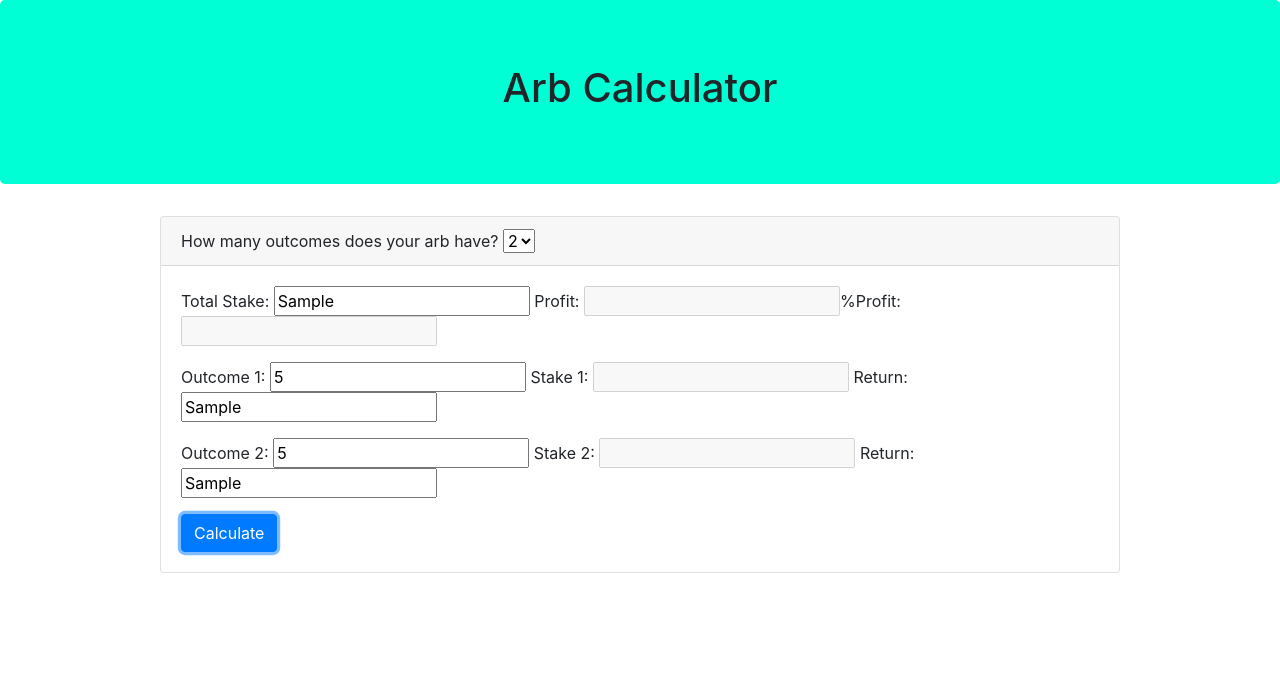
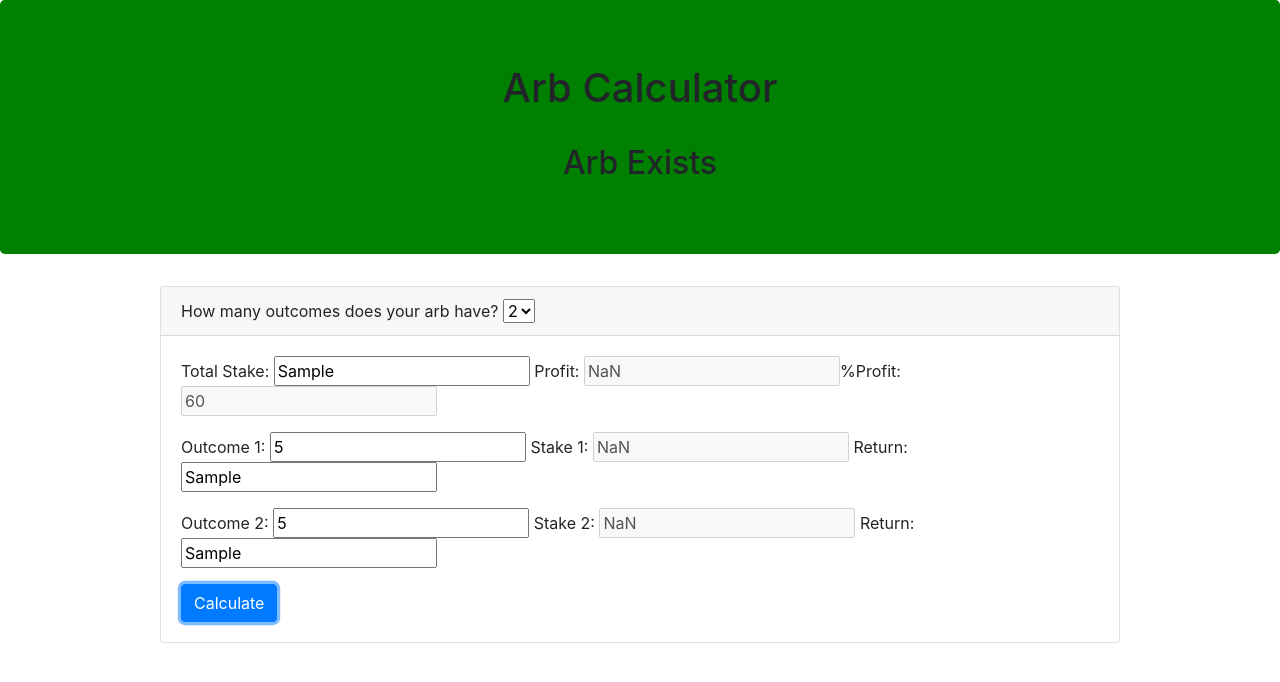
Before and after one commit to DavidRamsdale/arbitrage_calculator, a plain HTML site: page index.html in a window 1280 px wide. Both pictures are taken after typing "Sample", "5", "Sample", "5", "Sample" into the empty fields and a click on the button "Calculate". Drawn offline with nearby package versions, Linux system fonts and the light colour scheme.

Commit message:
Fixed the calc function to work for any arguments

```diff
--- a/app.js
+++ b/app.js
@@ -1,7 +1,7 @@
 function formSelector () {
     if (selection.value === "3" && selector_switch === false){
         outcome = document.getElementById("outcomes");
-        outcome.innerHTML += `<p>Outcome 3: <input id="c" type="number"> Stake 3: <input id="stake3" type="text" disabled="" value=""> Return: <input type="text"> <br> <br> </p>`;
+        outcome.innerHTML += `<p>Outcome 3: <input class="number" type="number"> Stake 3: <input id="stake3" type="text" disabled="" value=""> Return: <input type="text"> <br> <br> </p>`;
         selector_switch = true;
     }
     if (selection.value === "2" && selector_switch === true){
@@ -14,31 +14,40 @@ function isDefined() {
 
 }
 
-function calculate (a,b,c) {
-    let combine_margin = (1/a.value) + (1/b.value) + (1/c.value);
+function calculate (numbers) {
+    let combine_margin = 0;
     let total_stake = document.getElementById("total_stake").value;
-        if ( combine_margin <= 1){
-            document.getElementById("stake1").value = (total_stake * (1/a.value))/combine_margin;
-            document.getElementById("stake2").value = (total_stake * (1/b.value))/combine_margin;
-            document.getElementById("stake3").value = (total_stake * (1/c.value))/combine_margin;
+    console.log(numbers);
+    numbers.forEach((item, index) => {
+        console.log(item);
+        combine_margin += (1/parseInt(item.value));
+    });
+    console.log(combine_margin);
+    if (combine_margin <= 1) {
+        numbers.forEach((item, index) => {
+            let stake = document.getElementById(`stake${index + 1}`).value = (total_stake * (1/parseInt(item.value)))/combine_margin;
+        });
         document.getElementById("%profit").value = (1 - combine_margin)*100;
         document.getElementById("profit").value = (1 - combine_margin)*total_stake;
+        header = document.getElementById("header");
+        header.style.background = "Green";
+        header.innerHTML = `<h1>Arb Calculator</h1><br><h2>Arb Exists </h2>`;
 
-            header = document.getElementById("header");
-            header.style.background = "green";
-            header.innerHTML = `<h1>Arb Calculator</h1><br><h2> Arb Exists </h2>`;
-        }
-
-        else {
+    } else {
         header = document.getElementById("header");
         header.style.background = "red";
         header.innerHTML = `<h1>Arb Calculator</h1><br><h2> No Arb Exists </h2>`;
     }
+
 }
 
 
 let button = document.getElementById("button");
-button.addEventListener("click", () => calculate(a,b,c));
+button.addEventListener("click", () => {
+    let numbers = document.querySelectorAll(".number");
+    numbers = Array.from(numbers);
+    calculate(numbers);
+});
 
 let selection = document.getElementById("outcome_option");
 selection.addEventListener("click", formSelector)
--- a/index.html
+++ b/index.html
@@ -28,8 +28,8 @@
         <div class= "card-body">
             <div id ="outcomes">
                 <p>Total Stake: <input type="text" id="total_stake"> Profit: <input type="text" disabled id="profit">%Profit: <input type="text" disabled id="%profit"><br></p>
-                <p>Outcome 1: <input id="a" type="number"> Stake 1: <input id="stake1" type="text" disabled value=""> Return: <input type="text"> <br></p>
-                <p>Outcome 2: <input id="b" type="number"> Stake 2: <input id="stake2" type="text" disabled value=""> Return: <input type="text"> <br></p>
+                <p>Outcome 1: <input class="number" type="number"> Stake 1: <input id="stake1" type="text" disabled value=""> Return: <input type="text" id="return1"> <br></p>
+                <p>Outcome 2: <input class="number" type="number"> Stake 2: <input id="stake2" type="text" disabled value=""> Return: <input type="text" id="return2"> <br></p>
 
 
             </div>
```
Lines whose indentation alone changed are shown as unchanged.
